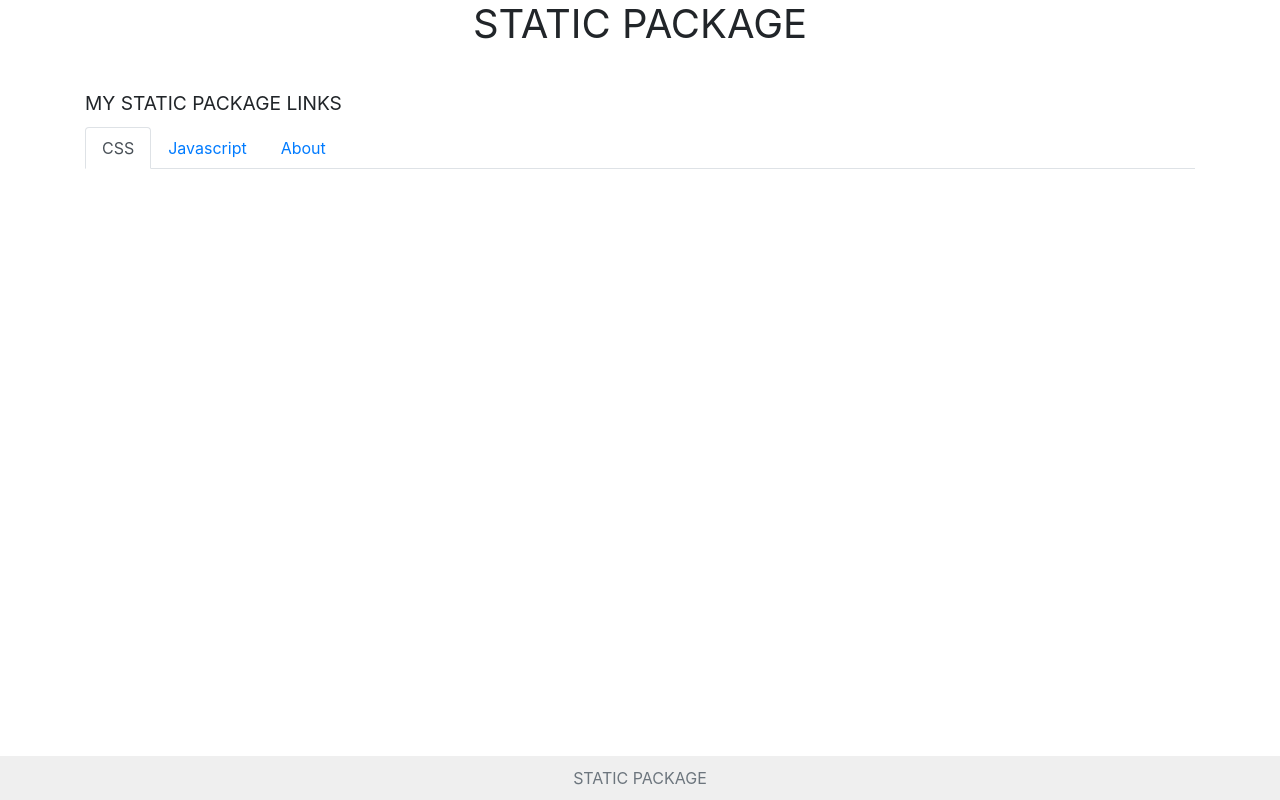
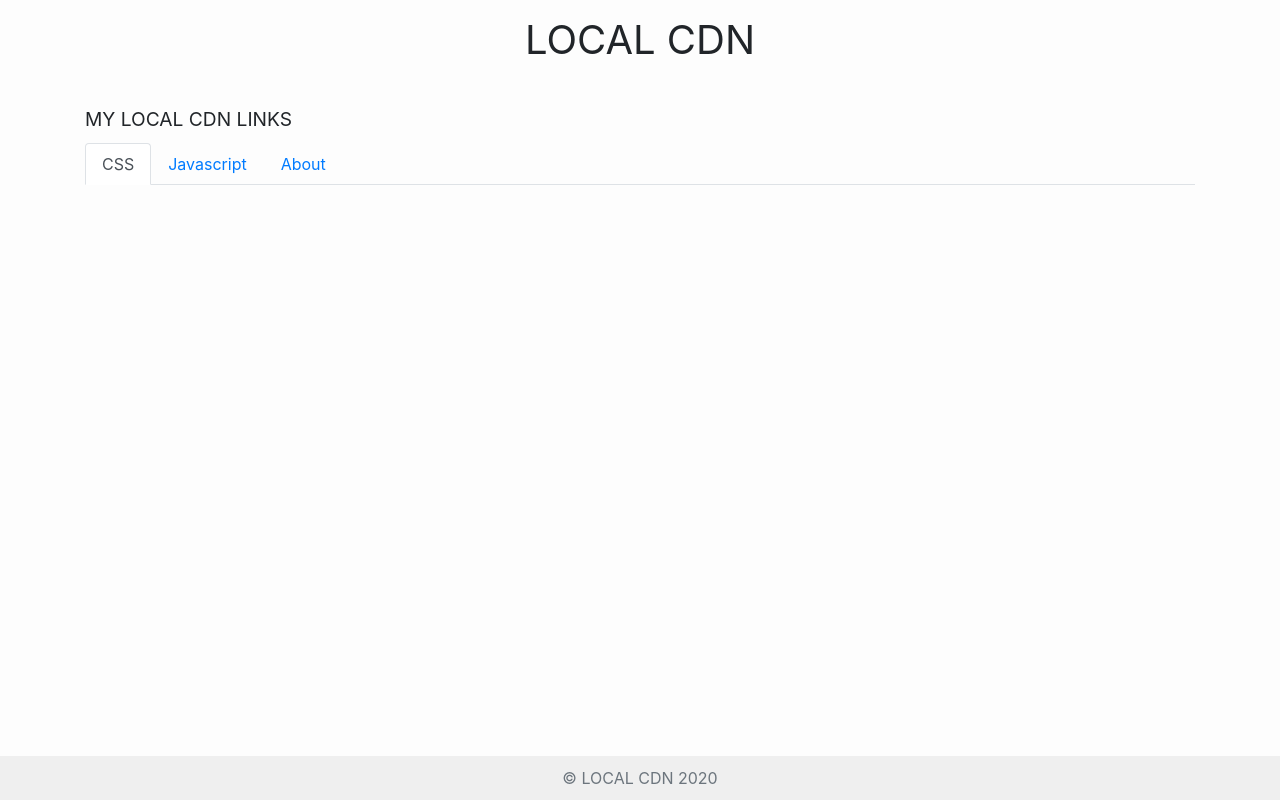
Before and after one commit to Qudusayo/local-cdn, a website: page index.html in a window 1280 px wide. Drawn offline with Linux system fonts and the light colour scheme; no server answers.

Commit message:
Changed name and added some features

```diff
--- a/index.html
+++ b/index.html
@@ -5,10 +5,11 @@
     <meta charset="UTF-8">
     <meta name="viewport" content="width=device-width, initial-scale=1.0">
     <link rel="stylesheet" href="css/bootstrap.css">
-    <title>STATIC PACKAGE</title>
+    <title>LOCAL CDN</title>
     <style>
         body {
             padding-bottom: 30px;
+            background-color: #fdfdfd;
         }
 
         h4 {
@@ -25,14 +26,21 @@
             color: #000000;
             padding: 10px 0;
         }
+
+        #alert_placeholder{
+            position: fixed;
+            top: 5%;
+        }
     </style>
 </head>
 
 <body>
     <div class="container">
-        <h1 class="text-center font-weight-normal">STATIC PACKAGE</h1>
+        <h1 class="text-center font-weight-normal pt-3">LOCAL CDN</h1>
+
         <div id="alert_placeholder"></div>
-        <h4><small>MY STATIC PACKAGE LINKS</small></h4>
+
+        <h4><small>MY LOCAL CDN LINKS</small></h4>
         <ul class="nav nav-tabs" role="tablist">
             <li class="nav-item">
                 <a class="nav-link active" data-toggle="tab" href="#css" role="tab">CSS</a>
@@ -49,17 +57,16 @@
             <div class="tab-pane active" id="css" role="tabpanel"></div>
             <div class="tab-pane" id="js" role="tabpanel"></div>
             <div class="tab-pane" id="about" role="tabpanel">
-                <h3 class="text-center font-weight-normal">ABOUT STATIC PACKAGE</h3>
+                <h3 class="text-center font-weight-normal pt-4">ABOUT LOCAL CDN</h3>
                 <div class="jumbotron">
-                    <b>STATIC PACKAGE</b> allows you to run all your commonly used files from a single server instead of
-                    having multiple and lots of different files in different folders serving the same purpose
+                    <b>LOCAL CDN</b> is a local content delivery network like <strong>cdnjs</strong> which allows you to run all your commonly used <b>CSS and Javascript</b> files from a single server offline on your local machine instead of having multiple and lots of different files in different folders serving the same purpose
                 </div>
             </div>
         </div>
     </div>
     <footer class="footer fixed-bottom">
         <div class="container">
-            <span class="text-muted">STATIC PACKAGE</span>
+            <span class="text-muted">&copy; LOCAL CDN 2020</span>
         </div>
     </footer>
     <script src="js/jquery.min.js"></script>
```
Also changed, not shown: Readme.md, preview.PNG, static/fonts/Nunito-Regular.ttf (added).
